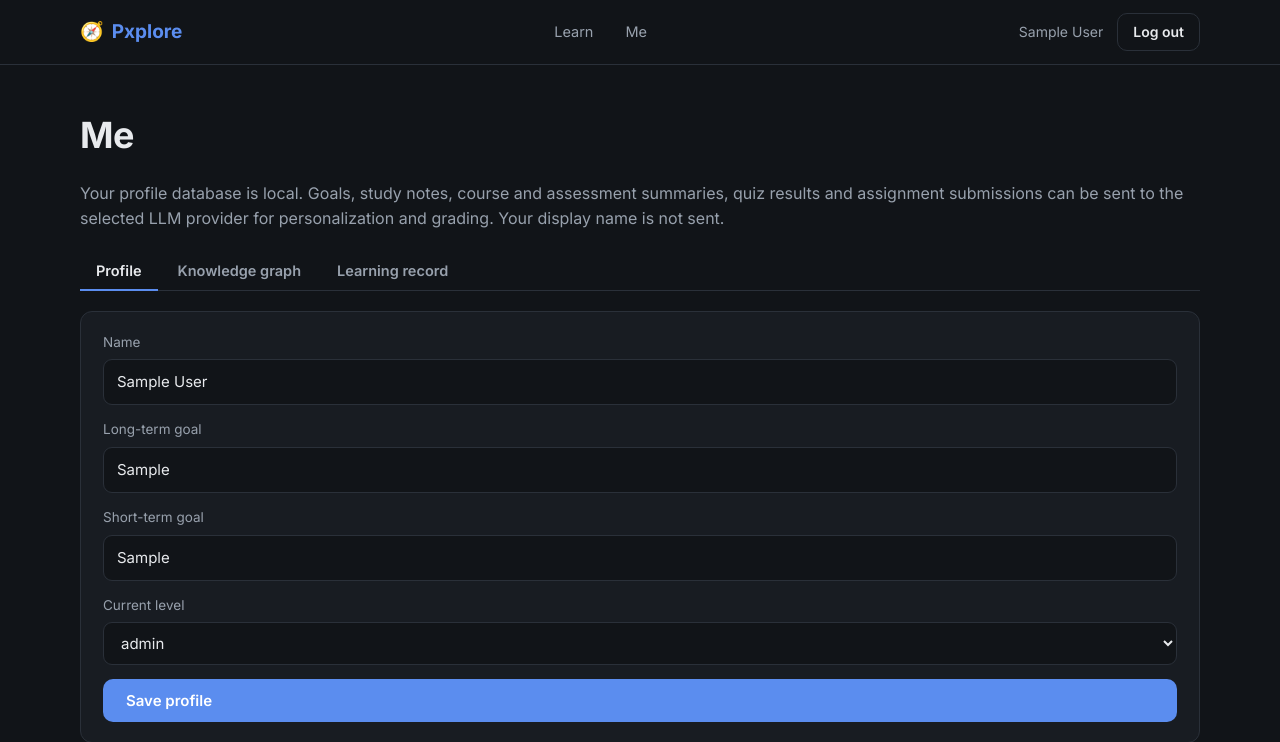
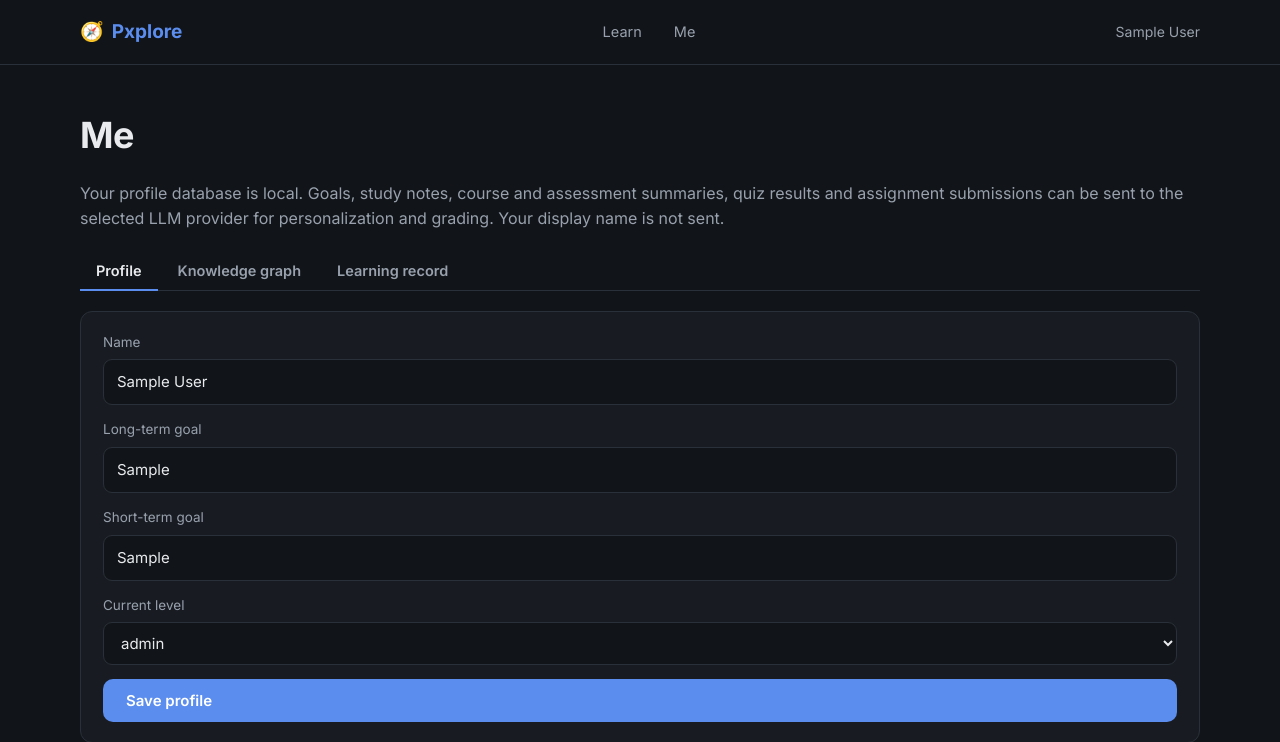
Before and after one commit to ManasTarare/Self_learn, a FastAPI app: template templates/me.html in a window 1280 px wide. Shown: the top 742 px of the page. Run offline with FastAPI, Linux system fonts and the light colour scheme; the template is opened without the code that fills it: most values are stand-ins (such as "Sample title", 1, 10 or a date in 2020).

Commit message:
Update base.html

```diff
--- a/templates/base.html
+++ b/templates/base.html
@@ -7,10 +7,10 @@
 <link rel="stylesheet" href="{{ url_for('static', filename='style.css') }}">
 </head><body class="app">
 <header class="nav"><div class="wrap">
-  <a class="brand" href="{{ url_for('home') }}"><span>🧭</span><b class="grad">Pxplore</b></a>
+  <a class="brand" href="{{ url_for('learn') }}"><span>🧭</span><b class="grad">Pxplore</b></a>
   {% if display_name %}
   <ul class="tabs-nav"><li><a href="{{ url_for('learn') }}" class="{{ 'on' if active=='learn' }}">Learn</a></li><li><a href="{{ url_for('me') }}" class="{{ 'on' if active=='me' }}">Me</a></li></ul>
-  <div class="who"><span>{{ display_name }}</span><a class="btn ghost small" href="{{ url_for('logout') }}">Log out</a></div>
+  <div class="who"><span>{{ display_name }}</span></div>
   {% endif %}
 </div></header>
 <main class="wrap page">
```
